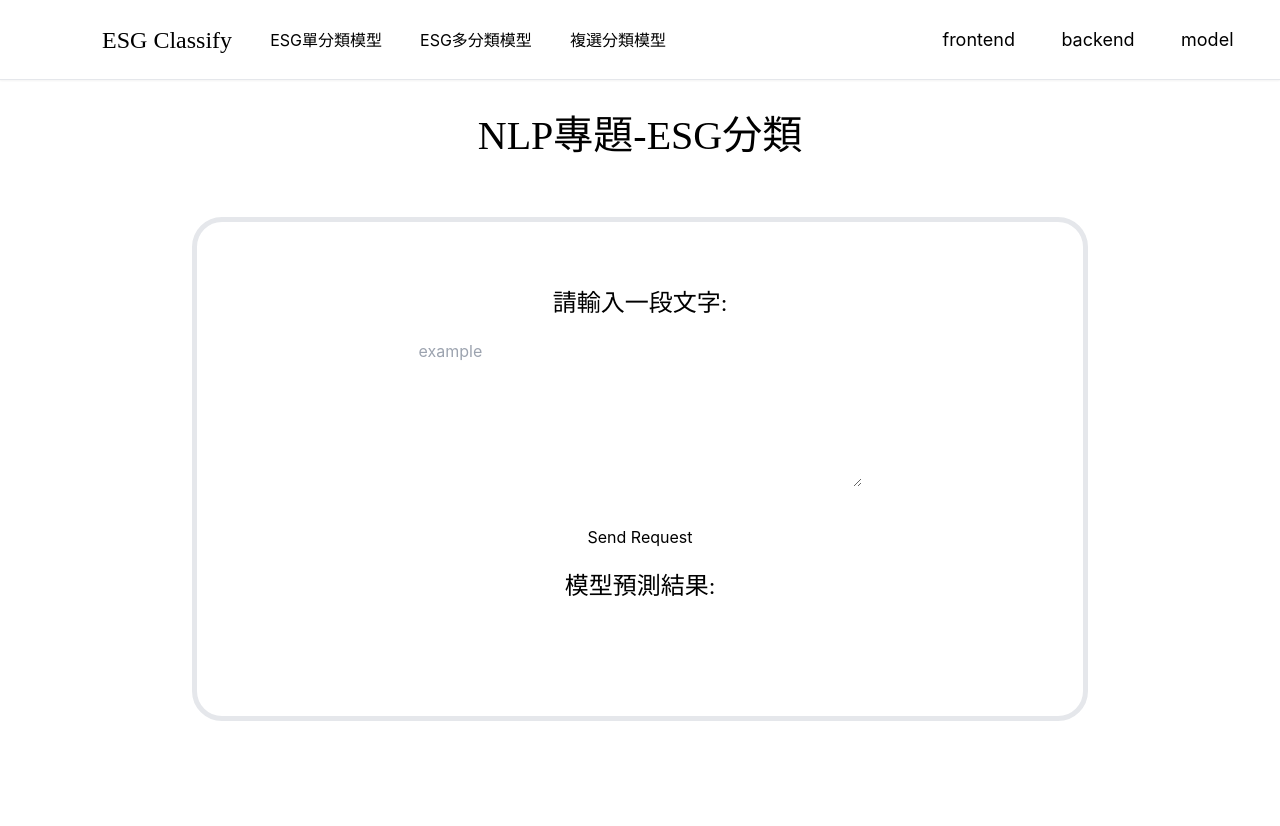
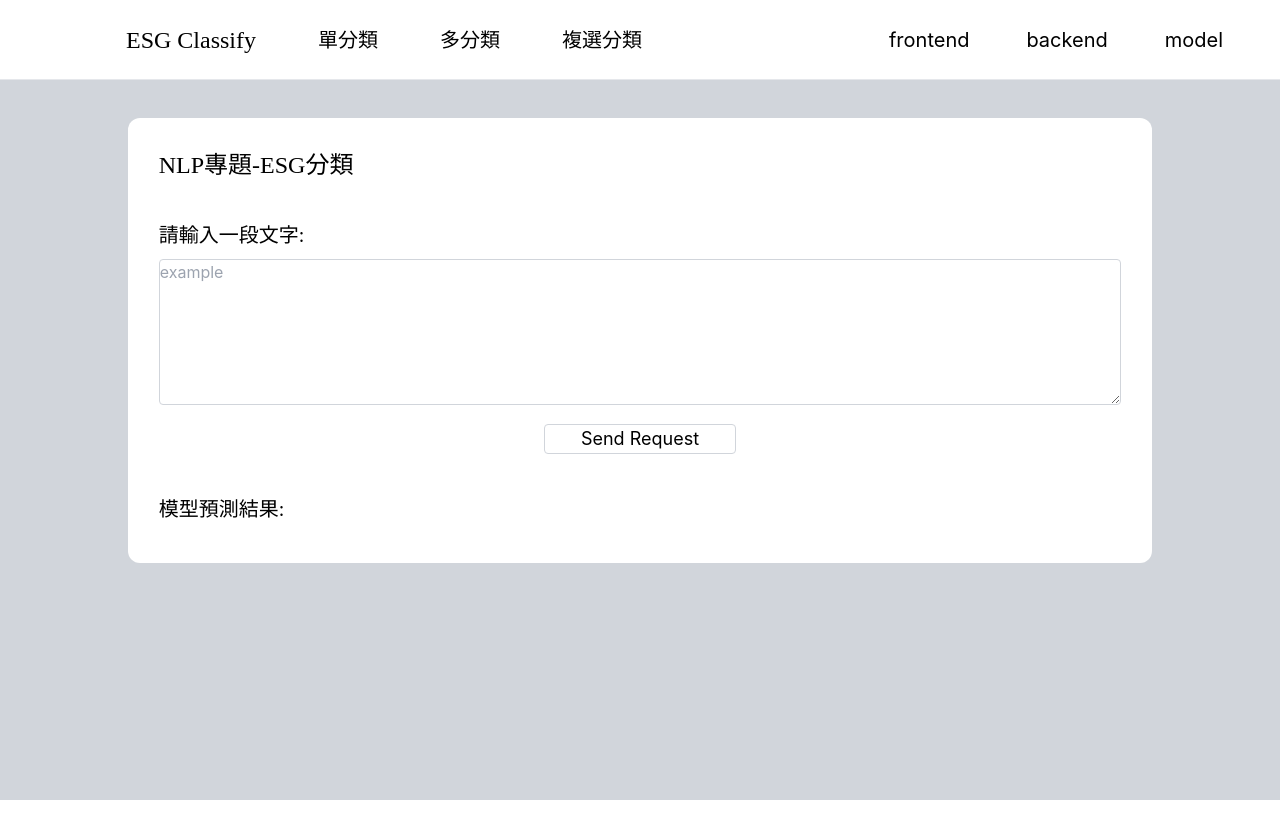
Before and after one commit to jason01180118/nlp_project_front, a React (Create React App) app: page / in a window 1280 px wide. After the commit the page ends 800 px from the top, so only its background shows below. Built offline with nearby package versions, Linux system fonts and the light colour scheme.

Commit message:
feat: add tailwind css and delete css fille

```diff
--- a/src/header/Header.jsx
+++ b/src/header/Header.jsx
@@ -10,15 +10,15 @@ function Header() {
   return (
     <div className="h-[10%] w-full border-b shadow-sm flex justify-between items-center">
       <div className="w-[50%] ml-[5%] flex justify-evenly">
-        <p className="text-2xl">ESG Classify</p>
-        <button className="text-lg md:text-base" type="button" onClick={() => changeMode(0)}>ESG單分類模型</button>
-        <button className="text-lg md:text-base" type="button" onClick={() => changeMode(1)}>ESG多分類模型</button>
-        <button className="text-lg md:text-base" type="button" onClick={() => changeMode(2)}>複選分類模型</button>
+        <p className="fontsize-title">ESG Classify</p>
+        <button className="fontsize-content" type="button" onClick={() => changeMode(0)}>單分類</button>
+        <button className="fontsize-content" type="button" onClick={() => changeMode(1)}>多分類</button>
+        <button className="fontsize-content" type="button" onClick={() => changeMode(2)}>複選分類</button>
       </div>
-      <div className="w-[30%] ml-[5%] flex justify-evenly">
-        <a className="text-lg" href="http://localhost:3000/" target="_blank" rel="noreferrer">frontend</a>
-        <a className="text-lg" href="http://localhost:3000/" target="_blank" rel="noreferrer">backend</a>
-        <a className="text-lg" href="http://localhost:3000/" target="_blank" rel="noreferrer">model</a>
+      <div className="w-[35%] ml-[5%] flex justify-evenly">
+        <a className="fontsize-content" href="https://github.com/jason01180118/nlp_project_front" target="_blank" rel="noreferrer">frontend</a>
+        <a className="fontsize-content" href="http://localhost:3000/" target="_blank" rel="noreferrer">backend</a>
+        <a className="fontsize-content" href="http://localhost:3000/" target="_blank" rel="noreferrer">model</a>
       </div>
 
     </div>
--- a/src/index.css
+++ b/src/index.css
@@ -1,6 +1,21 @@
 @tailwind base;
 @tailwind components;
 @tailwind utilities;
+
+@layer components {
+  .fontsize-bigtitle{
+    @apply sm:text-xl md:text-2xl lg:text-3xl xl:text-4xl 2xl:text-5xl
+  }
+  .fontsize-title {
+    @apply sm:text-base md:text-lg lg:text-xl xl:text-2xl 2xl:text-3xl
+  }
+  .fontsize-content {
+    @apply sm:text-sm md:text-base lg:text-lg xl:text-xl 2xl:text-2xl
+  }
+  .fontsize-added {
+    @apply sm:text-xs md:text-sm lg:text-base xl:text-lg 2xl:text-xl
+  }
+}
 
 body {
   margin: 0;
--- a/src/main/Main.css
+++ /dev/null
@@ -1,87 +0,0 @@
-.container {
-  height: 90%;
-  width: 100%;
-}
-
-.title {
-  margin-top: 2%;
-  height: 5%;
-  width: 100%;
-  display: flex;
-  justify-content: center;
-  align-items: center;
-}
-
-.title {
-  font-size: 5vmin;
-}
-
-.div-href {
-  margin-top: 2%;
-  margin-left: 10%;
-  margin-right: 10%;
-  height: 5%;
-  width: 80%;
-  display: flex;
-  justify-content: space-between;
-  align-items: center;
-}
-
-.href {
-  font-size: 3vmin;
-}
-.div-content {
-  height: 70%;
-  width: 70%;
-  margin-top: 4%;
-  margin-left: 15%;
-  margin-right: 15%;
-  border-radius: 30px;
-  border-width: 5px;
-  display: flex;
-  flex-direction: column;
-  justify-content: center;
-  align-items: center;
-}
-
-form {
-  height: 50%;
-  width: 100%;
-  display: flex;
-  flex-direction: column;
-  justify-content: space-around;
-  align-items: center;
-}
-
-textarea {
-  height: 60%;
-  width: 50%;
-}
-
-input {
-  height: 10%;
-  width: 20%;
-  cursor: pointer;
-  transition: 0.5s;
-  font-size: 2vmin;
-}
-
-input:hover {
-  transform: scale(1.1);
-
-}
-
-.content {
-  font-size: 3vmin;
-}
-
-.div-result {
-  height: 10%;
-  width: 100%;
-  display: flex;
-  justify-content: center;
-}
-
-#result {
-  font-size: 5vmin;
-}
--- a/src/main/Main.jsx
+++ b/src/main/Main.jsx
@@ -1,5 +1,4 @@
 import React, { useState, useContext } from 'react';
-import styles from './Main.css';
 import Mode from '../Mode';
 
 function Main() {
@@ -35,6 +34,7 @@ function Main() {
       .then((data) => setResult(data.result))
       .catch((err) => {
         console.log(err.message);
+        setResult(err.message);
       });
   };
 
@@ -44,21 +44,32 @@ function Main() {
   };
 
   return (
-    <div className="h-[90%] w-full">
-      <div className={styles.title}>
-        <p className="title">NLP專題-ESG分類</p>
-      </div>
-      <div className="div-content">
-        <p className="content">請輸入一段文字:</p>
-        <form onSubmit={handleSubmit}>
-          <textarea rows="6" cols="30" name="text" placeholder="example" value={title} onChange={(e) => setTitle(e.target.value)} required />
-          <input type="submit" value="Send Request" />
-        </form>
-        <p className="content">模型預測結果:</p>
-        <div className="div-result">
-          <p id="result">{result}</p>
+    <div className="py-[3%] h-[90%] w-full bg-gray-300 overflow-y-auto">
+      <div className="mx-[10%] bg-white rounded-xl flex flex-col">
+        <div className="m-[3%]">
+          <p className="fontsize-title">NLP專題-ESG分類</p>
+        </div>
+        <div className="mx-[3%]">
+          <div className="my-[1%]">
+            <p className="fontsize-content">請輸入一段文字:</p>
+          </div>
+
+          <form className="flex flex-col justify-center" onSubmit={handleSubmit}>
+            <textarea className="mb-[2%] border rounded border-gray-300" rows="6" cols="30" name="text" placeholder="example" value={title} onChange={(e) => setTitle(e.target.value)} required />
+            <input className="mx-[40%] cursor-pointer fontsize-added border rounded border-gray-300" type="submit" value="Send Request" />
+          </form>
+        </div>
+        <div className="m-[3%]">
+          <div className="my-[1%]">
+            <p className="fontsize-content">模型預測結果:</p>
+          </div>
+
+          <div className="div-result">
+            <p className="fontsize-added" id="result">{result}</p>
+          </div>
         </div>
       </div>
+
     </div>
   );
 }
```
Also changed, not shown: src/main/logo.svg (deleted).
